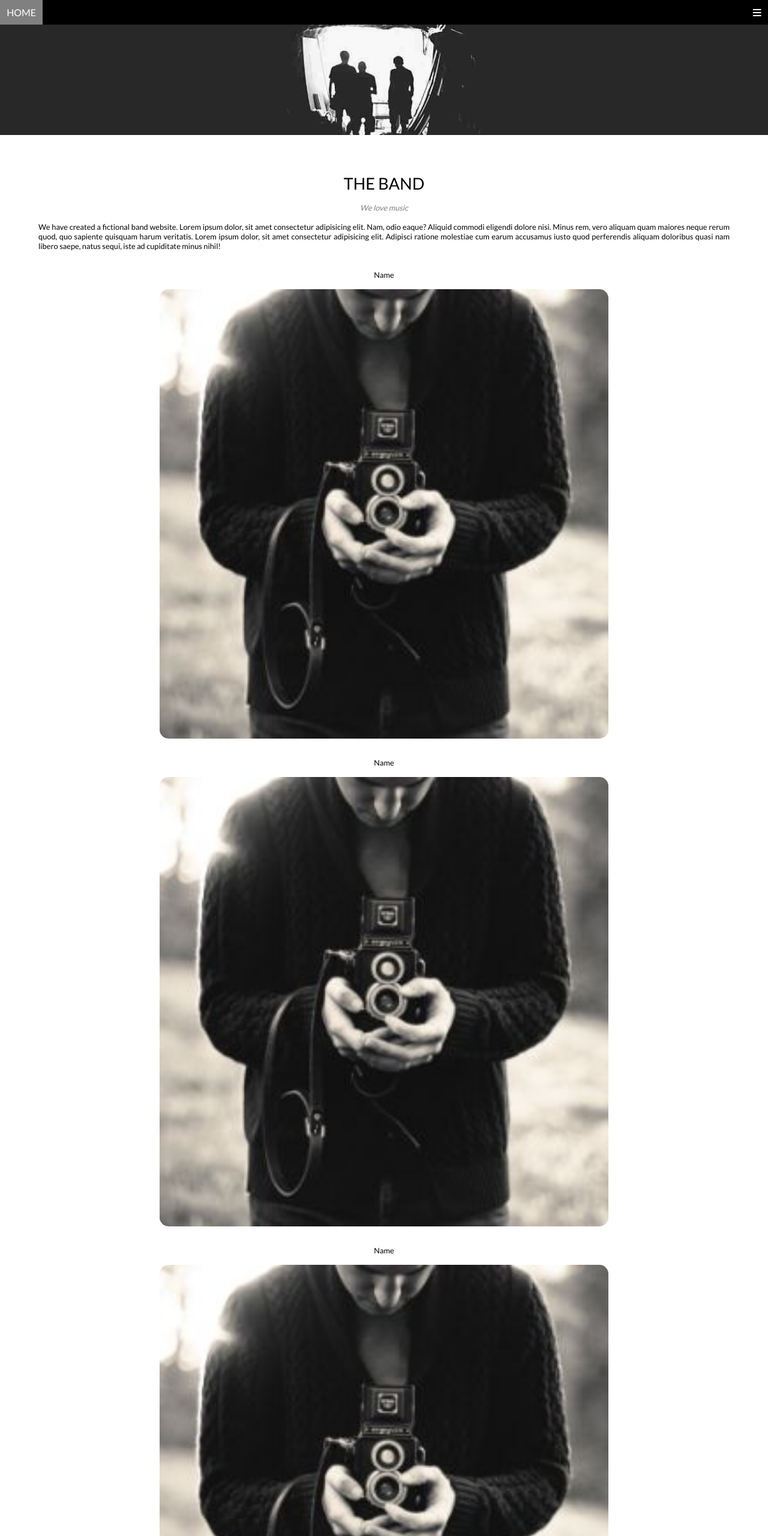
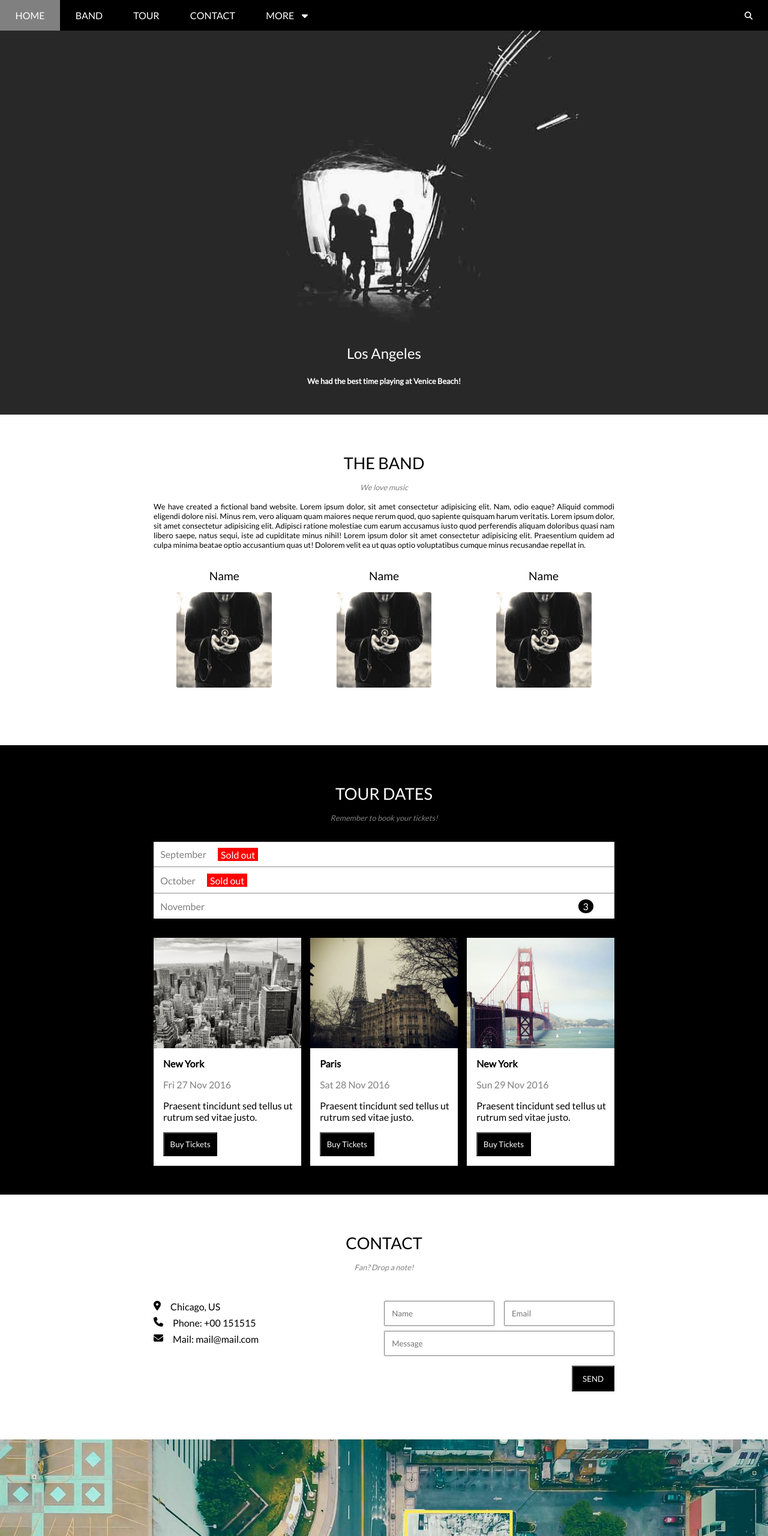
Before and after one commit to LuffydouSenpai/maquette-band, a plain HTML site: page index.html in a window 1280 px wide. Shown: the top 2560 px of the page at 60% size. Drawn offline with Linux system fonts and the light colour scheme.

Commit message:
fini pc tel

```diff
--- a/assets/css/style.css
+++ b/assets/css/style.css
@@ -24,7 +24,7 @@
     color: gray;
 }
 
-.souligner{
+.souligner {
     text-decoration: underline black;
 }
 
@@ -40,6 +40,7 @@
     color: white;
     border-radius: 50%;
     padding: 0.1rem 0.5rem;
+    margin-right: 1.5rem;
 }
 
 .buyTickets {
@@ -72,11 +73,11 @@ h3 {
 
 /* header */
 
-header nav a {
+header a {
     display: none;
     text-decoration: none;
     color: white;
-    padding: 0.7rem;
+    padding: 1rem 1.6rem;
 }
 
 header nav a:hover,
@@ -87,6 +88,15 @@ header nav a:visited {
 
 header nav a:first-child {
     display: block;
+}
+
+#headerNav ul {
+    display: flex;
+    flex-direction: row;
+}
+
+#headerNav i {
+    padding: 0 0.6rem;
 }
 
 #headerNav {
@@ -118,9 +128,18 @@ li {
     align-items: flex-end;
     text-align: center;
     color: white;
-
 }
 
+#headerImg div p:first-child {
+    font-size: 1.5rem;
+    padding: 1.5rem;
+}
+
+#headerImg div p:last-child {
+    font-size: 0.8rem;
+    padding-bottom: 3rem;
+    font-weight: bold;
+}
 
 /* section THE BAND */
 
@@ -142,6 +161,8 @@ li {
 
 #figureTheBandSide {
     width: 65%;
+    display: flex;
+    flex-direction: column;
     margin: 0 auto;
     padding-bottom: 5rem;
 }
@@ -166,6 +187,11 @@ li {
 
 /* section TOUR DATE */
 
+#tourDatesSide {
+    width: 90%;
+    margin: 0 auto;
+}
+
 #tourDates {
     background-color: black;
 }
@@ -177,8 +203,6 @@ li {
 #mois {
     background-color: white;
     color: gray;
-    width: 90%;
-    margin: 0 auto;
     margin-top: 1rem;
     margin-bottom: 2rem;
 }
@@ -197,8 +221,6 @@ li {
 /* figure */
 
 #figureTourDatesSide {
-    width: 90%;
-    margin: 0 auto;
     padding-bottom: 2rem;
 }
 
@@ -216,6 +238,7 @@ li {
 
 #tourDates img {
     margin-bottom: 0.5rem;
+    width: 100%;
 }
 
 /* section Contact */
@@ -246,9 +269,17 @@ li {
     padding-bottom: 0.7rem;
 }
 
+#information form div:first-child {
+    margin-bottom: 0.5rem;
+}
+
 #contact input {
     width: 100%;
     padding: 0.7rem;
+}
+
+#contact form div {
+    width: 100%;
 }
 
 #contact form div:last-child {
@@ -271,24 +302,134 @@ li {
 
 /* footer */
 
-footer{
+footer {
     padding-bottom: 3rem;
 }
 
-#socio{
+#socio {
     display: flex;
     flex-direction: row;
     justify-content: center;
 
 }
 
-#socio i{
+#socio i {
     padding: 0 0.1rem;
     color: gray;
     font-size: 1.7rem;
 }
 
-footer p{
-   text-align: center;
-   padding: 1.5rem;
+footer p {
+    text-align: center;
+    padding: 1.5rem;
 }
+
+@media screen and (min-width:576px) {
+
+    /* header */
+
+    #headerNav a,
+    #headerNav form,
+    #headerImg div {
+        display: inline;
+    }
+
+    header form {
+        padding: 0 1rem;
+    }
+
+    header input {
+        background-color: black;
+        border: none;
+        padding: 0.3rem;
+    }
+
+    header button {
+        background-color: black;
+        border: none;
+        color: white;
+    }
+
+    #iconeBurger {
+        display: none;
+    }
+
+    #headerImg {
+        height: 80vh;
+    }
+
+    /* about */
+
+    #theBandSide {
+        width: 60%;
+        margin: 0 auto;
+    }
+
+    #figureTheBandSide {
+        flex-direction: row;
+        width: 90%;
+        justify-content: space-between;
+    }
+
+    #figureTheBandSide figure {
+        width: 23%;
+    }
+
+    #figureTheBandSide figcaption {
+        font-size: 1.2rem;
+    }
+
+    /* tour date */
+
+    #tourDatesSide {
+        width: 60%;
+        margin: 0 auto;
+    }
+
+    #figureTourDatesSide {
+        display: flex;
+        flex-direction: row;
+        width: 100%;
+        justify-content: space-between;
+    }
+
+    #figureTourDatesSide figure {
+        width: 32%;
+    }
+
+    /* contact */
+
+    #contactSide {
+        width: 60%;
+        margin: 0 auto;
+    }
+
+    #information {
+        display: flex;
+        flex-direction: row;
+
+    }
+
+    #information div {
+        width: 50%;
+    }
+
+    #information form{
+        display: flex;
+        flex-wrap: wrap;
+        justify-content: space-between;
+    }
+
+    #information form div:nth-child(1),
+    #information form div:nth-child(2) {
+        width: 48%;
+    }
+
+    #information form div:nth-child(3){
+        width: 100%;
+    }
+
+    #information form div:nth-child(4) {
+        display: flex;
+    }
+}
--- a/index.html
+++ b/index.html
@@ -19,17 +19,17 @@
                 <a href="#Home">
                     <li>HOME</li>
                 </a>
-                <a href="">
-                    <li></li>
+                <a href="#theBand">
+                    <li>BAND</li>
+                </a>
+                <a href="#tourDates">
+                    <li>TOUR</li>
+                </a>
+                <a href="#contact">
+                    <li>CONTACT</li>
                 </a>
                 <a href="">
-                    <li></li>
-                </a>
-                <a href="">
-                    <li></li>
-                </a>
-                <a href="">
-                    <li></li>
+                    <li>MORE <i class="fa-solid fa-caret-down"></i></li>
                 </a>
             </ul>
             <form class="hiden" action="" method="post">
@@ -56,7 +56,9 @@
                     quod,
                     quo sapiente quisquam harum veritatis. Lorem ipsum dolor, sit amet consectetur adipisicing elit.
                     Adipisci ratione molestiae cum earum accusamus iusto quod perferendis aliquam doloribus quasi nam
-                    libero saepe, natus sequi, iste ad cupiditate minus nihil!</p>
+                    libero saepe, natus sequi, iste ad cupiditate minus nihil! Lorem ipsum dolor sit amet consectetur
+                    adipisicing elit. Praesentium quidem ad culpa minima beatae optio accusantium quas ut! Dolorem velit
+                    ea ut quas optio voluptatibus cumque minus recusandae repellat in.</p>
                 <div id="figureTheBandSide">
                     <figure>
                         <figcaption>Name</figcaption>
@@ -101,6 +103,7 @@
                             <button class="buyTickets">Buy Tickets</button>
                         </figcaption>
                     </figure>
+
                     <figure>
                         <img src="./assets/img/paris.jpg" alt="">
                         <figcaption>
@@ -110,6 +113,7 @@
                             <button class="buyTickets">Buy Tickets</button>
                         </figcaption>
                     </figure>
+
                     <figure>
                         <img src="./assets/img/sanfran.jpg" alt="">
                         <figcaption>
@@ -127,6 +131,7 @@
                 <h2>CONTACT</h2>
                 <h3>Fan? Drop a note!</h3>
                 <div id="information">
+                    <div>
                         <div id="lieu">
                             <i class="fa-solid fa-location-dot"></i>
                             <p>Chicago, US</p>
@@ -141,6 +146,7 @@
                         </div>
                     </div>
 
+                    <div>
                         <form action="">
                             <div>
                                 <input type="text" placeholder="Name" required>
@@ -156,6 +162,10 @@
                             </div>
                         </form>
                     </div>
+
+                </div>
+            </div>
+
         </section>
         <img id="map" src="./assets/img/map.jpg" alt="">
     </main>
```
Lines whose indentation alone changed are shown as unchanged.
